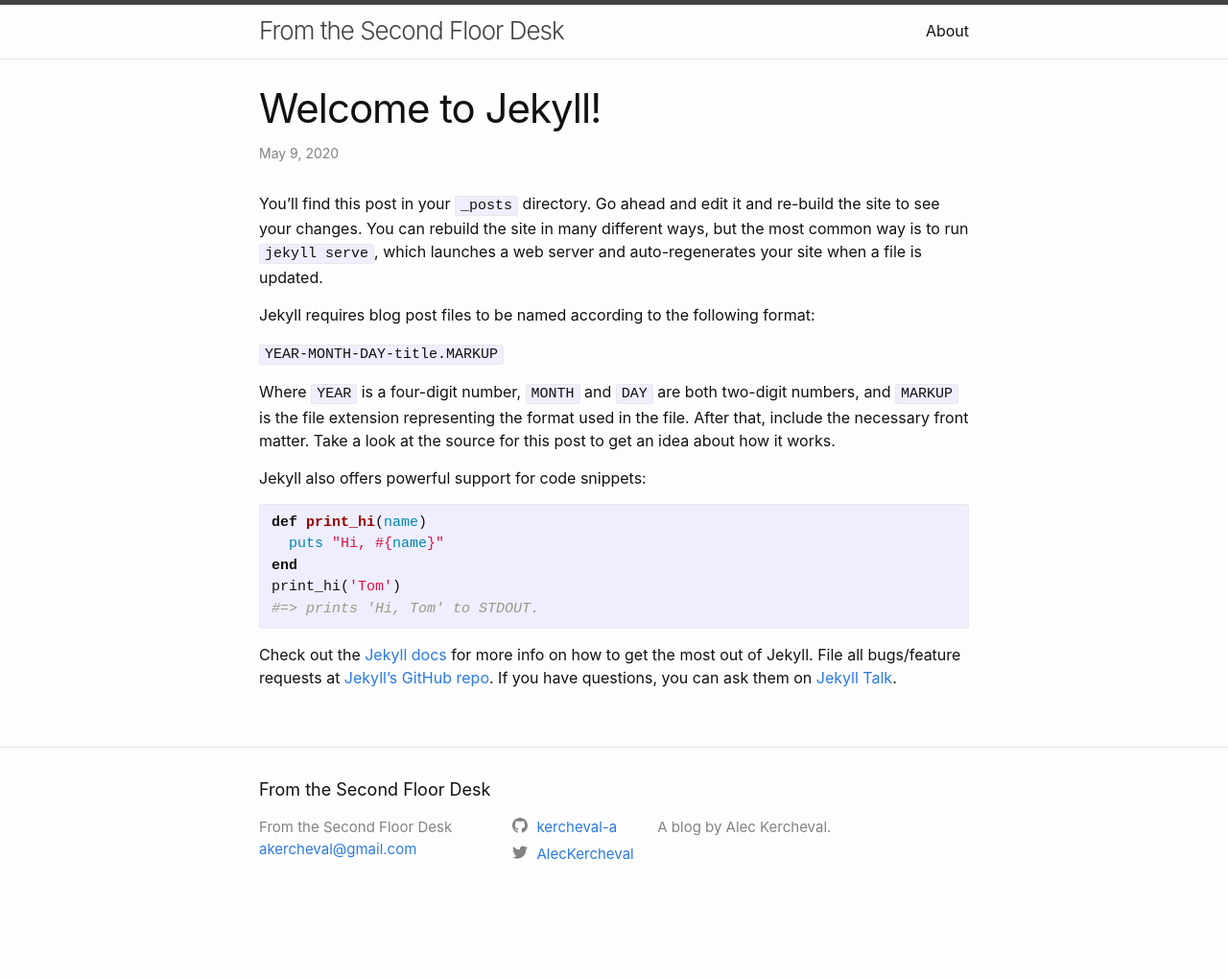
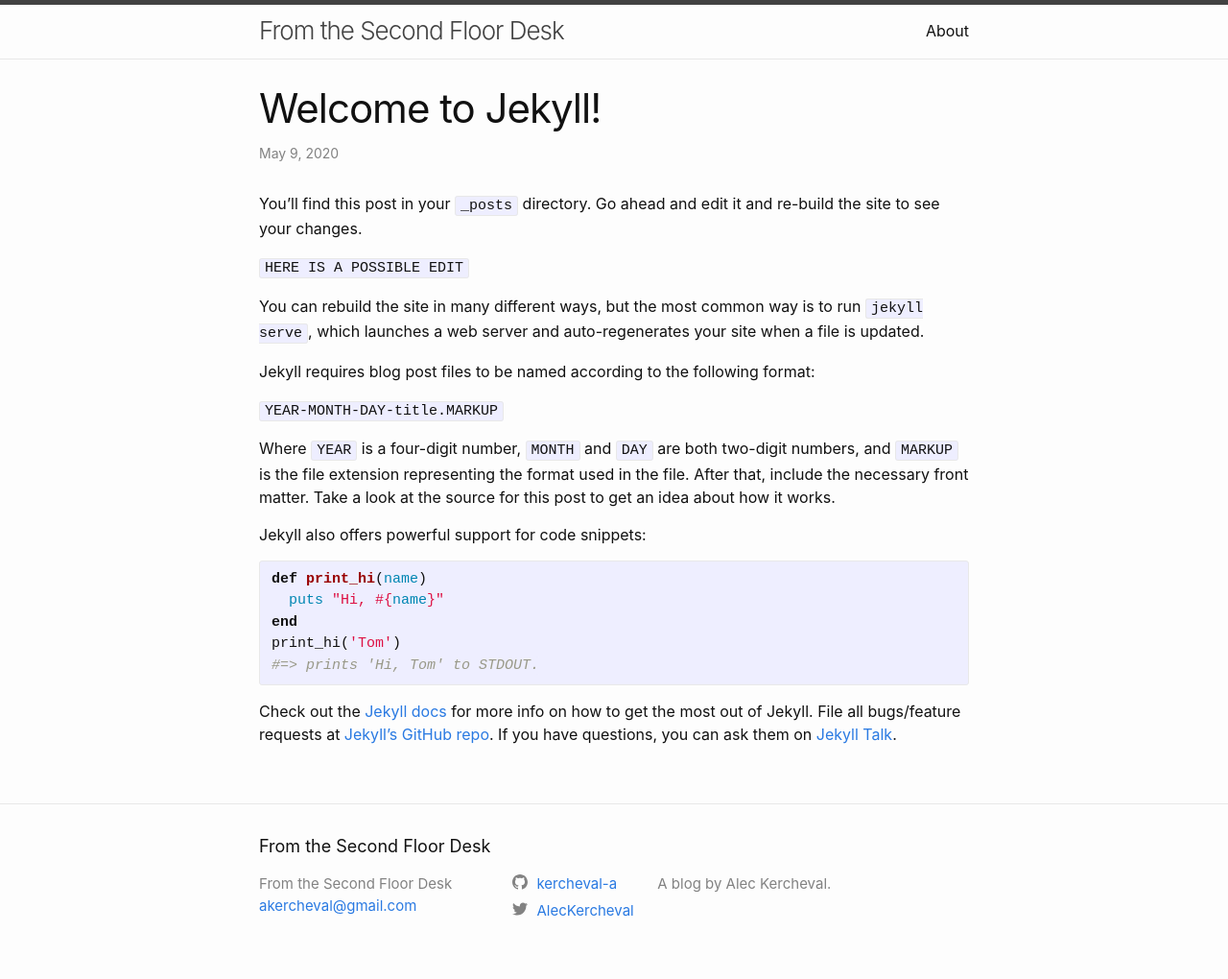
Before and after one commit to kercheval-a/kercheval-a, a Jekyll site: the page built from _posts/2020-05-08-welcome-to-jekyll.markdown, in a window 1280 px wide. Shown: the whole page at 96% size. Built offline with Jekyll 4.4.1, drawn with Linux system fonts in a browser that asks for light colours; before the commit the page ends 961 px from its top, so only the background shows below that.

Commit message:
troubleshooting

```diff
--- a/Gemfile
+++ b/Gemfile
@@ -12,7 +12,7 @@ source "https://rubygems.org"
 # gem "minima", "~> 2.5"
 # If you want to use GitHub Pages, remove the "gem "jekyll"" above and
 # uncomment the line below. To upgrade, run `bundle update github-pages`.
-gem "github-pages", group: :jekyll_plugins
+gem "github-pages", "~> 204", group: :jekyll_plugins
 # If you have any plugins, put them here!
 group :jekyll_plugins do
   gem "jekyll-feed", "~> 0.12"
--- a/_config.yml
+++ b/_config.yml
@@ -29,8 +29,8 @@ github_username:  kercheval-a
 
 # Build settings
 theme: minima
-plugins:
-  - jekyll-feed
+#plugins:
+#  - jekyll-feed
 
 # Exclude from processing.
 # The following items will not be processed, by default.
--- a/_posts/2020-05-08-welcome-to-jekyll.markdown
+++ b/_posts/2020-05-08-welcome-to-jekyll.markdown
@@ -4,7 +4,11 @@ title:  "Welcome to Jekyll!"
 date:   2020-05-08 21:44:29 -0400
 categories: jekyll update
 ---
-You’ll find this post in your `_posts` directory. Go ahead and edit it and re-build the site to see your changes. You can rebuild the site in many different ways, but the most common way is to run `jekyll serve`, which launches a web server and auto-regenerates your site when a file is updated.
+You’ll find this post in your `_posts` directory. Go ahead and edit it and re-build the site to see your changes.
+
+`HERE IS A POSSIBLE EDIT`
+
+You can rebuild the site in many different ways, but the most common way is to run `jekyll serve`, which launches a web server and auto-regenerates your site when a file is updated.
 
 Jekyll requires blog post files to be named according to the following format:
 
```
Also changed, not shown: Gemfile.lock, 1 other file.
